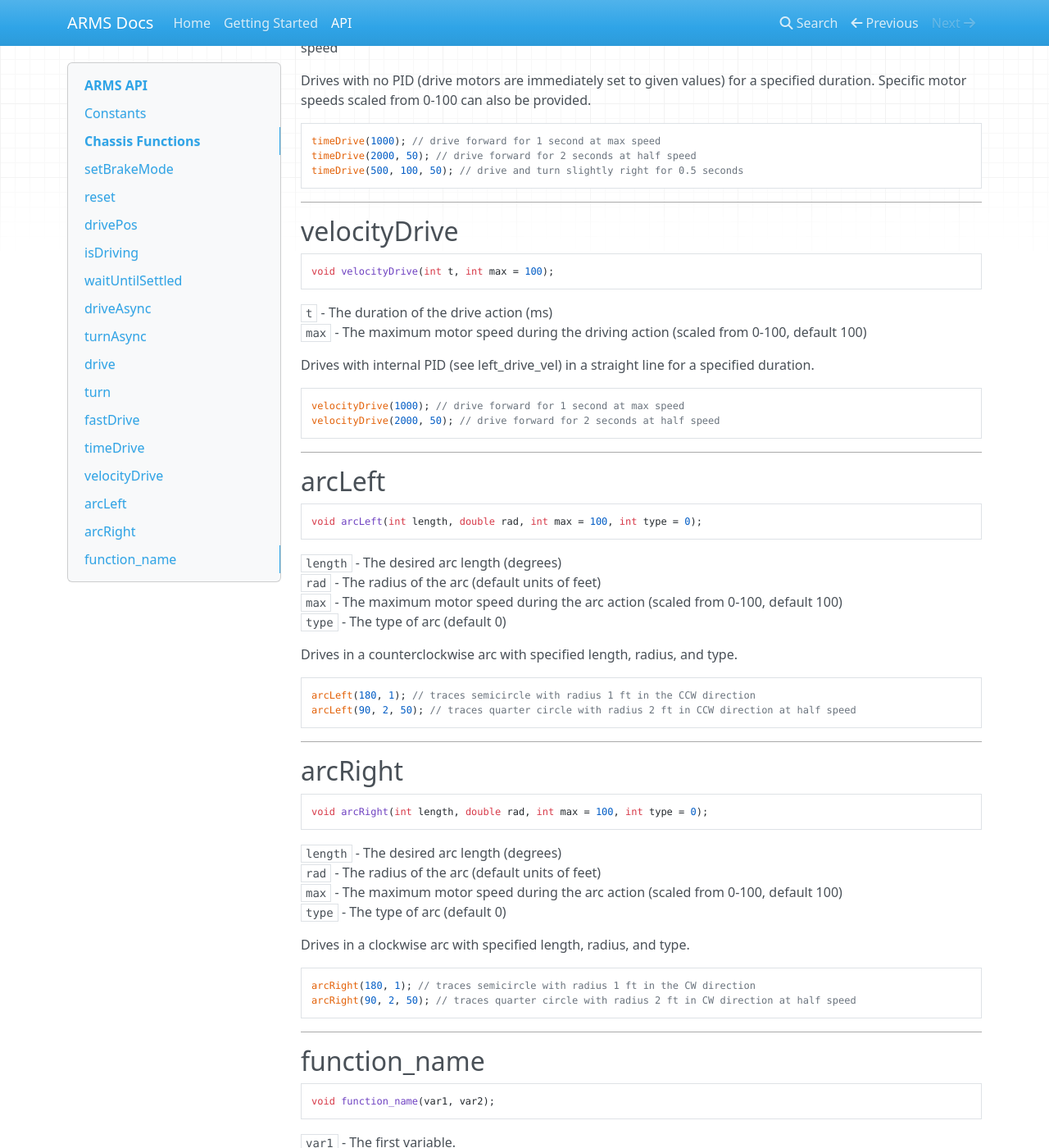
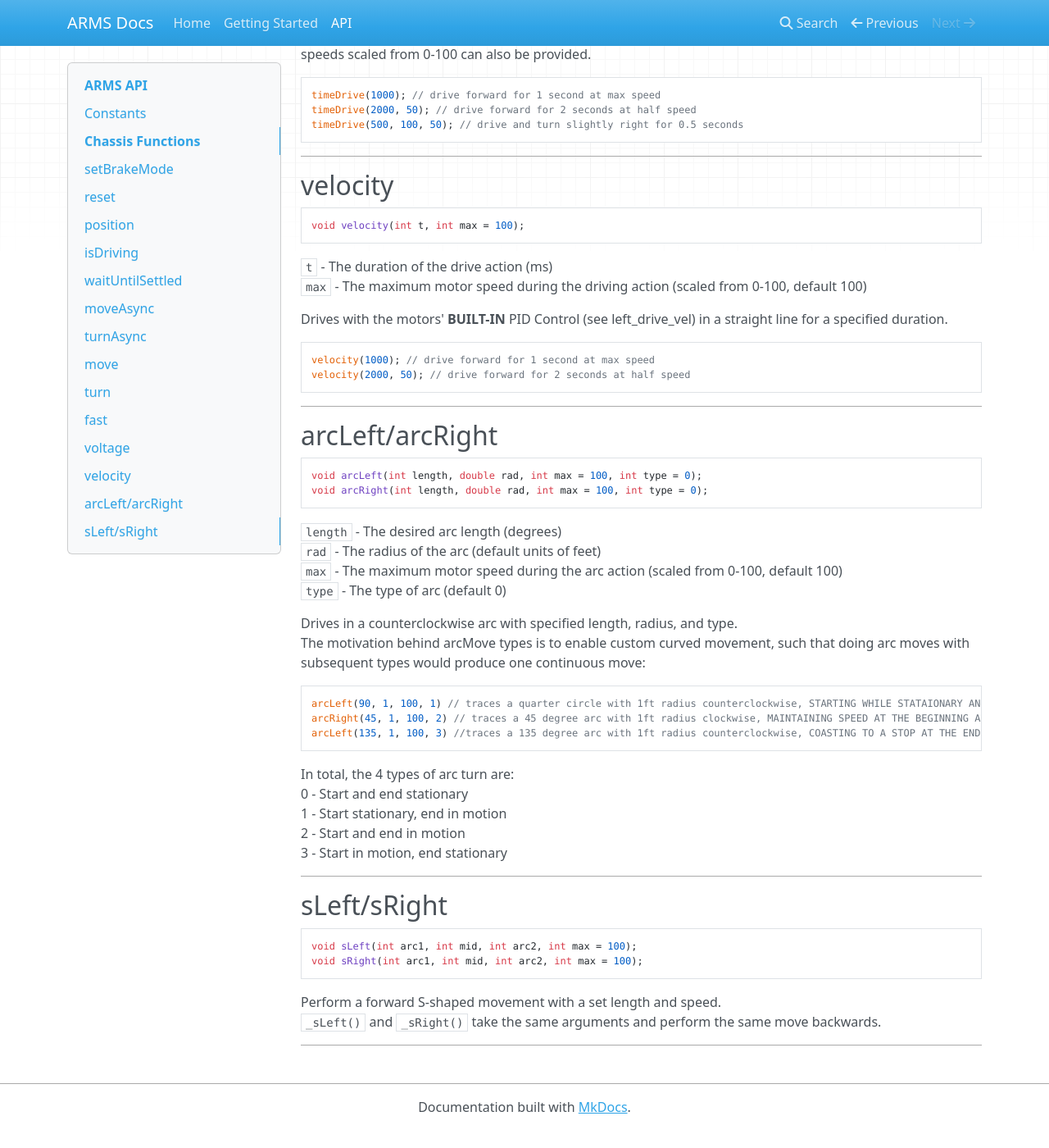
Before and after one commit to purduesigbots/ARMS, an MkDocs documentation site: the page built from docs/api.md, in a window 1280 px wide and 1400 px high, scrolled down 4120 px. Shown: the whole window at 82% size. Built offline with MkDocs 1.6.1, drawn with Linux system fonts in a browser that asks for light colours; nearby versions of some CDN libraries; after the commit the page ends 5498 px from its top, so only the background shows below that; some of the changed text lies outside the part shown.

Commit message:
updated api.md to include renamed functions and further explain arc turns

````diff
--- a/docs/api.md
+++ b/docs/api.md
@@ -1,10 +1,4 @@
 # ARMS API
-TO DO:
-
-- clarify meaning of slew and PID constants
-- better differentiate use cases of asynchronous vs regular drive and turn functions
-- clarify meaning of arc types 0, 1, 2, 3
-- confirm that arc left means CCW
 
 ## Constants
 
@@ -19,11 +13,11 @@ TO DO:
 | ACCEL_STEP | 8 | Used in slew control; a smaller number refers to more slew |
 | DECEL_STEP | 200 | Used in slew control; default value of 200 means no slew |
 | ARC_STEP | 2 | Used in slew control |
-| DRIVE_KP | 0.3 | Used in PID control |
-| DRIVE_KD | 0.5 | Used in PID control |
-| TURN_KP | 0.8 | Used in PID control |
-| TURN_KD | 3 | Used in PID control |
-| ARC_KP | 0.05 | Used in PID control |
+| DRIVE_KP | 0.3 | Used in PID control, scales linearly with distance between current position and target (helps when starting moves) |
+| DRIVE_KD | 0.5 | Used in PID control, scales based on the change in distance between two calculation steps (helps to smooth motion and avoid overshoot, but dampens acceleration) |
+| TURN_KP | 0.8 | Used in PID control for turns |
+| TURN_KD | 3 | Used in PID control for turns |
+| ARC_KP | 0.05 | Used in PID control for arc moves |
 | IMU_PORT | 0 | The port number (1-21) of the Internal Measurement Unit (IMU). Value of 0 means no IMU. |
 
 ### Selection
@@ -52,11 +46,11 @@ void reset();
 ```
 Resets the motor encoders of the drive motors, so that their current position is considered zero.
 ___
-##**drivePos**
+##**position**
 ```cpp
-int drivePos();
+double position(bool yDirection = false, bool forceEncoder = false);
 ```
-Returns the average position between the left and right drive motors.
+Returns the position, as averaged between the left and right drive motors.
 ___
 ##**isDriving**
 ```cpp
@@ -70,11 +64,11 @@ void waitUntilSettled();
 ```
 Delays the program until the robot is no longer driving (see isDriving).
 ___
-##**driveAsync**
+##**moveAsync**
 ```cpp
-void driveAsync(double sp, int max = 100)
+void moveAsync(double sp, int max = 100)
 ```
-`sp` - The target driving distance (default units of feet)
+`sp` - The target driving distance (default units of feet, must be manually calibrated, see [DISTANCE_CONSTANT](#constants))
 `max` - The maximum motor speed during the driving action (scaled from 0-100, default 100)
 
 Performs a driving action asynchronously, meaning that the robot does not wait until settled upon reaching the destination.
@@ -96,9 +90,9 @@ turnAsync(90); // turn 90 degrees CCW
 turnAsync(-90, 50); // turn 90 degrees CW, topping out at half motor speed
 ```
 ___
-##**drive**
+##**move**
 ```cpp
-void drive(double sp, int max = 100)
+void move(double sp, int max = 100)
 ```
 `sp` - The target driving distance (default units of feet)
 `max` - The maximum motor speed during the driving action (scaled from 0-100, default 100)
@@ -122,22 +116,23 @@ turn(90); // turn 90 degrees CCW
 turn(-90, 50); // turn 90 degrees CW, topping out at half motor speed
 ```
 ___
-##**fastDrive**
+##**fast**
 ```cpp
-void fastDrive(double sp, int max = 100)
+void fast(double sp, int max = 100)
 ```
 `sp` - The target driving distance (default units of feet)
 `max` - The maximum motor speed during the driving action (scaled from 0-100, default 100)
 
 Performs a driving action with no PID or waiting until settled. That is, the drive motors are immediately set to max in the designated direction.
+Useful for wall alignment or other forced moves.
 ___
-##**timeDrive**
+##**voltage**
 ```cpp
-void timeDrive(int t, int left = 100, int right = 0);
+void voltage(int t, int left_speed = 100, int right_speed = 0);
 ```
 `t` - The duration of the drive action (ms)
-`left` - The left motor speed during the driving action (scaled from 0-100, default 100)
-`right` - The right motor speed during the driving action (scaled from 0-100): if equal to zero, use left motor speed
+`left_speed` - The left motor speed during the driving action (scaled from 0-100, default 100)
+`right_speed` - The right motor speed during the driving action (scaled from 0-100): if equal to zero, use left motor speed
 
 Drives with no PID (drive motors are immediately set to given values) for a specified duration. Specific motor speeds scaled from 0-100 can also be provided.
 ```cpp
@@ -146,22 +141,23 @@ timeDrive(2000, 50); // drive forward for 2 seconds at half speed
 timeDrive(500, 100, 50); // drive and turn slightly right for 0.5 seconds
 ```
 ___
-##**velocityDrive**
+##**velocity**
 ```cpp
-void velocityDrive(int t, int max = 100);
+void velocity(int t, int max = 100);
 ```
 `t` - The duration of the drive action (ms)
 `max` - The maximum motor speed during the driving action (scaled from 0-100, default 100)
 
-Drives with internal PID (see left_drive_vel) in a straight line for a specified duration.
+Drives with the motors' **BUILT-IN** PID Control (see left_drive_vel) in a straight line for a specified duration.
 ```cpp
-velocityDrive(1000); // drive forward for 1 second at max speed
-velocityDrive(2000, 50); // drive forward for 2 seconds at half speed
+velocity(1000); // drive forward for 1 second at max speed
+velocity(2000, 50); // drive forward for 2 seconds at half speed
 ```
 ___
-##**arcLeft**
+##**arcLeft/arcRight**
 ```cpp
 void arcLeft(int length, double rad, int max = 100, int type = 0);
+void arcRight(int length, double rad, int max = 100, int type = 0);
 ```
 `length` - The desired arc length (degrees)
 `rad` - The radius of the arc (default units of feet)
@@ -169,36 +165,23 @@ void arcLeft(int length, double rad, int max = 100, int type = 0);
 `type` - The type of arc (default 0)
 
 Drives in a counterclockwise arc with specified length, radius, and type.
+The motivation behind arcMove types is to enable custom curved movement, such that doing arc moves with subsequent types would produce one continuous move:
 ```cpp
-arcLeft(180, 1); // traces semicircle with radius 1 ft in the CCW direction
-arcLeft(90, 2, 50); // traces quarter circle with radius 2 ft in CCW direction at half speed
+arcLeft(90, 1, 100, 1) // traces a quarter circle with 1ft radius counterclockwise, STARTING WHILE STATAIONARY AND ENDING AT MAX SPEED
+arcRight(45, 1, 100, 2) // traces a 45 degree arc with 1ft radius clockwise, MAINTAINING SPEED AT THE BEGINNING AND END OF THE MOVE
+arcLeft(135, 1, 100, 3) //traces a 135 degree arc with 1ft radius counterclockwise, COASTING TO A STOP AT THE END
 ```
+In total, the 4 types of arc turn are:
+0 - Start and end stationary
+1 - Start stationary, end in motion
+2 - Start and end in motion
+3 - Start in motion, end stationary
 ___
-##**arcRight**
+##**sLeft/sRight**
 ```cpp
-void arcRight(int length, double rad, int max = 100, int type = 0);
+void sLeft(int arc1, int mid, int arc2, int max = 100);
+void sRight(int arc1, int mid, int arc2, int max = 100);
 ```
-`length` - The desired arc length (degrees)
-`rad` - The radius of the arc (default units of feet)
-`max` - The maximum motor speed during the arc action (scaled from 0-100, default 100)
-`type` - The type of arc (default 0)
-
-Drives in a clockwise arc with specified length, radius, and type.
-```cpp
-arcRight(180, 1); // traces semicircle with radius 1 ft in the CW direction
-arcRight(90, 2, 50); // traces quarter circle with radius 2 ft in CW direction at half speed
-```
+Perform a forward S-shaped movement with a set length and speed.
+`_sLeft()` and `_sRight()` take the same arguments and perform the same move backwards.
 ___
-##**function_name**
-```cpp
-void function_name(var1, var2);
-```
-`var1` - The first variable.
-`var2` - The second variable.
-
-A description of what the function does, including an example if necessary.
-```cpp
-example code
-```
-
-### Selection
````
